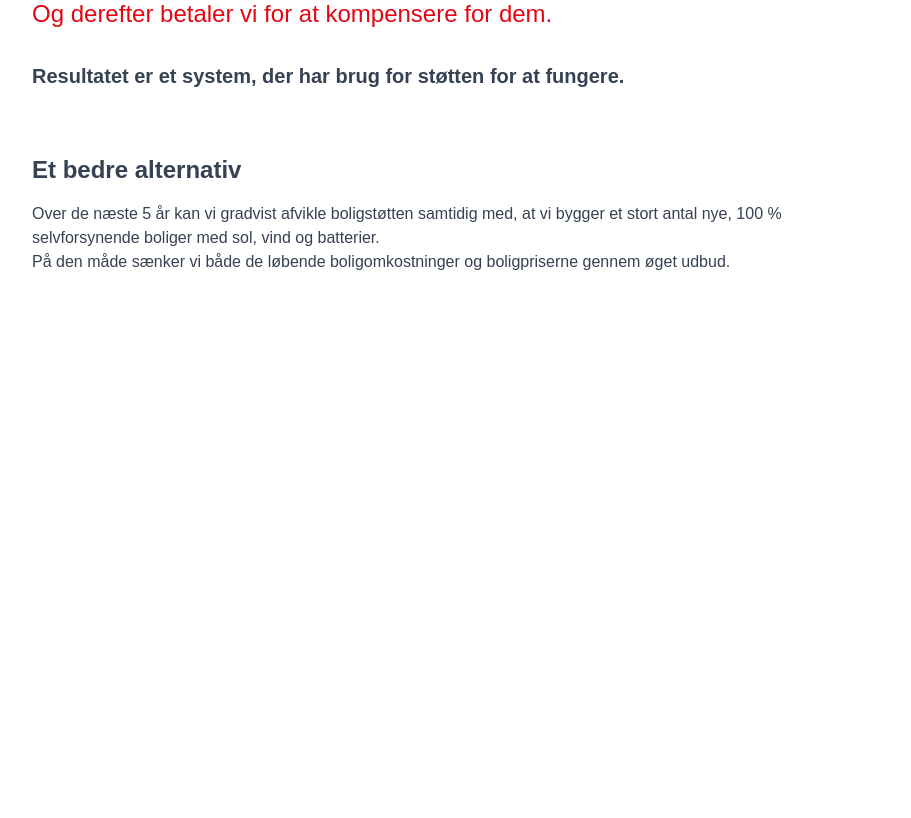
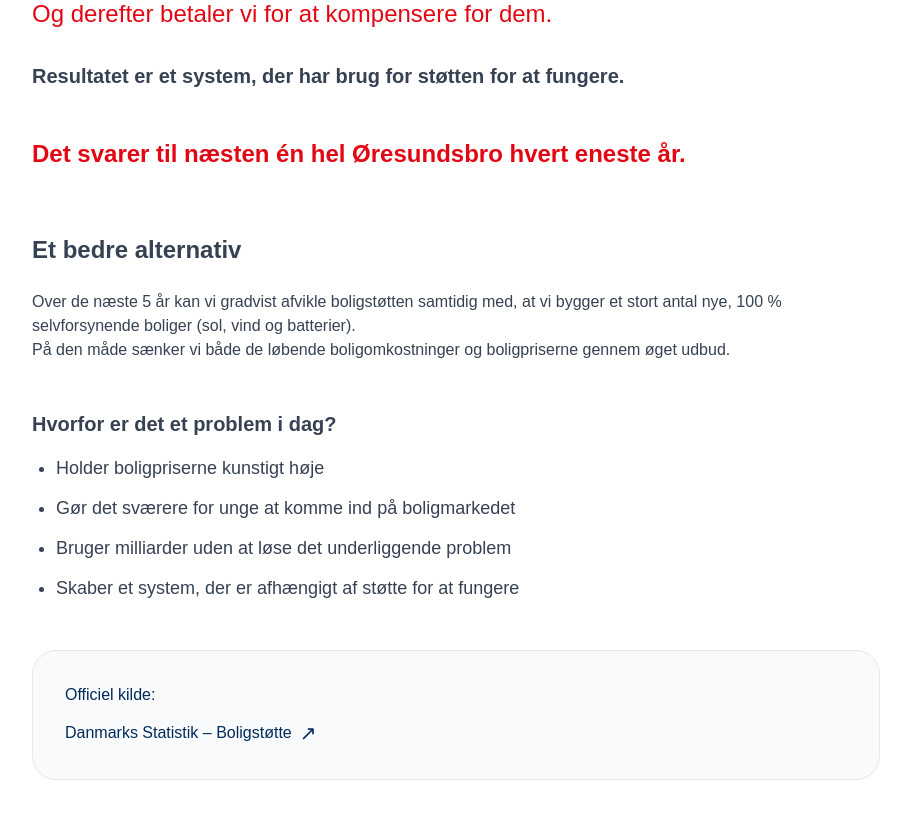
Before and after one commit to synlighed-nu/synlighed-nu-clean, a Next.js app: page /boligstotte in a window 1280 px wide. Shown: the part 480-1298 px from the top of the page, without its empty margins (184-1095 px from the left). Before the commit the page ends 834 px from the top, so only its background shows below. Built offline with nearby package versions, Linux system fonts and the light colour scheme.

Commit message:
Update page.tsx

```diff
--- a/app/boligstotte/page.tsx
+++ b/app/boligstotte/page.tsx
@@ -24,9 +24,17 @@ Og derefter betaler vi for at kompensere for dem.
 
 Resultatet er et system, der har brug for støtten for at fungere.
 
+Det svarer til næsten én hel Øresundsbro hvert eneste år.
+
 Et bedre alternativ:
-Over de næste 5 år kan vi gradvist afvikle boligstøtten samtidig med, at vi bygger et stort antal nye, 100 % selvforsynende boliger med sol, vind og batterier.
+Over de næste 5 år kan vi gradvist afvikle boligstøtten samtidig med, at vi bygger et stort antal nye, 100 % selvforsynende boliger (sol, vind og batterier).
 På den måde sænker vi både de løbende boligomkostninger og boligpriserne gennem øget udbud.
+
+Hvorfor er det et problem i dag?
+Holder boligpriserne kunstigt høje.
+Gør det sværere for unge at komme ind på boligmarkedet.
+Bruger milliarder uden at løse det underliggende problem.
+Skaber et system, der er afhængigt af støtte for at fungere.
   `.trim();
 
   return (
@@ -38,7 +46,7 @@ På den måde sænker vi både de løbende boligomkostninger og boligpriserne ge
           <h1 className="text-5xl font-bold tracking-tighter">Boligstøtte</h1>
           <SpeakerButton
             text={pageText}
-            endingAxiomIndex={2}   // ← prøver Axiom nr. 3 (tæller fra 0)
+            endingAxiomIndex={2}
           />
         </div>
 
@@ -56,9 +64,26 @@ På den måde sænker vi både de løbende boligomkostninger og boligpriserne ge
 
           <p className="text-xl font-semibold mt-8">Resultatet er et system, der har brug for støtten for at fungere.</p>
 
-          <h3 className="text-2xl font-semibold mt-16 mb-4">Et bedre alternativ</h3>
-          <p>Over de næste 5 år kan vi gradvist afvikle boligstøtten samtidig med, at vi bygger et stort antal nye, 100 % selvforsynende boliger med sol, vind og batterier.</p>
+          <p className="mt-12 text-2xl font-semibold text-[#E30613]">Det svarer til næsten én hel Øresundsbro hvert eneste år.</p>
+
+          <h3 className="text-2xl font-semibold mt-16 mb-6">Et bedre alternativ</h3>
+          <p>Over de næste 5 år kan vi gradvist afvikle boligstøtten samtidig med, at vi bygger et stort antal nye, 100 % selvforsynende boliger (sol, vind og batterier).</p>
           <p>På den måde sænker vi både de løbende boligomkostninger og boligpriserne gennem øget udbud.</p>
+
+          <h3 className="text-xl font-semibold mt-12 mb-4">Hvorfor er det et problem i dag?</h3>
+          <ul className="list-disc pl-6 space-y-3 text-lg">
+            <li>Holder boligpriserne kunstigt høje</li>
+            <li>Gør det sværere for unge at komme ind på boligmarkedet</li>
+            <li>Bruger milliarder uden at løse det underliggende problem</li>
+            <li>Skaber et system, der er afhængigt af støtte for at fungere</li>
+          </ul>
+        </div>
+
+        <div className="mt-12 bg-gray-50 border border-gray-200 rounded-3xl p-8">
+          <p className="font-medium text-[#002B5B]">Officiel kilde:</p>
+          <a href="https://www.dst.dk/da/Statistik/emner/sociale-forhold/social-stoette/boligstoette" target="_blank" className="text-[#002B5B] hover:underline flex items-center gap-2 mt-3">
+            Danmarks Statistik – Boligstøtte <span className="text-xl">↗</span>
+          </a>
         </div>
       </div>
     </div>
```
